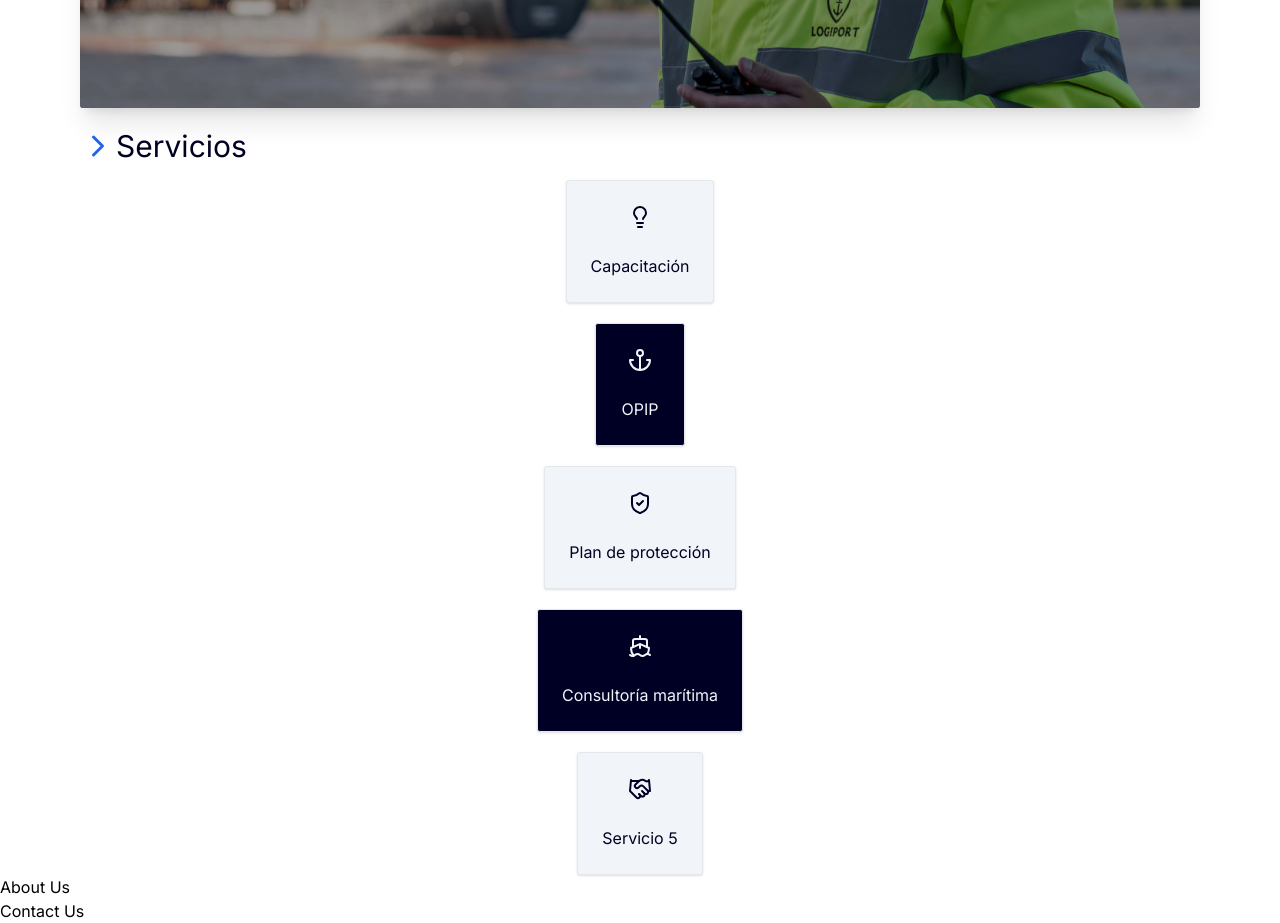
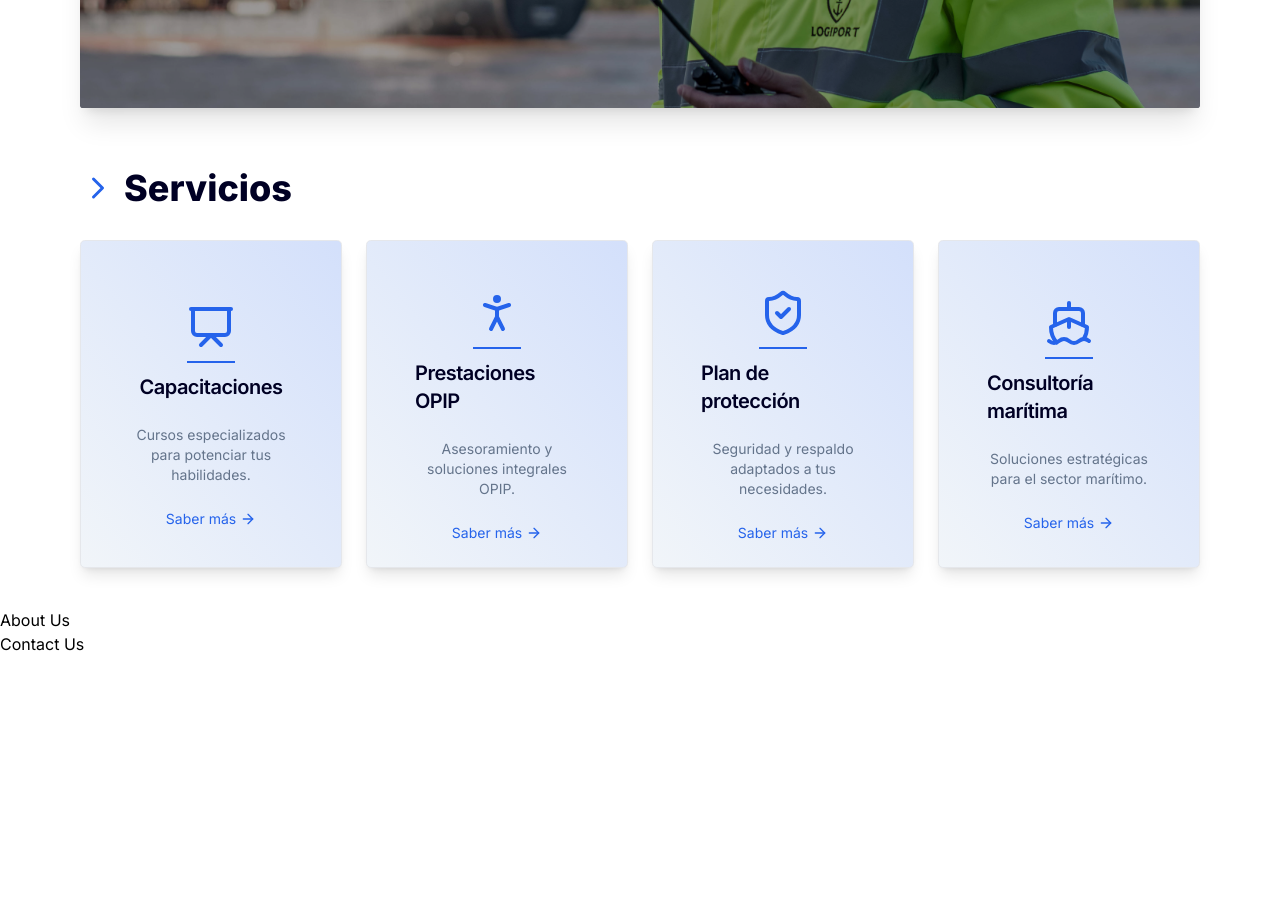
Before and after one commit to Stefano-Mazziotta/logiport.com.ar, a Next.js app: page / in a window 1280 px wide. Shown: the part 840-1763 px from the top of the page. After the commit the page ends 1496 px from the top, so only its background shows below. Built offline with nearby package versions, Linux system fonts and the light colour scheme.

Commit message:
working on services section

```diff
--- a/src/app/page.tsx
+++ b/src/app/page.tsx
@@ -1,5 +1,5 @@
 import Hero from "@/components/hero";
-import ServiceSection from "@/sections/servicesSection";
+import ServiceSection from "@/components/sections/servicesSection";
 
 export default function Home() {
   return (
--- /dev/null
+++ b/src/components/sections/servicesSection.tsx
@@ -0,0 +1,86 @@
+"use server";
+import {
+  Card,
+  CardHeader,
+  CardTitle,
+  CardContent,
+  CardDescription,
+} from "@/components/ui/card";
+import {
+  Ship,
+  ShieldCheck,
+  ChevronRight,
+  LucideProps,
+  PersonStanding,
+  Presentation,
+  ArrowRight,
+} from "lucide-react";
+
+interface Service {
+  title: string;
+  description: string;
+  icon: React.ComponentType<LucideProps>;
+}
+
+const ServiceSection: React.FC = async () => {
+  const services: Service[] = [
+    {
+      title: "Capacitaciones",
+      description: "Cursos especializados para potenciar tus habilidades.",
+      icon: Presentation,
+    },
+    {
+      title: "Prestaciones OPIP",
+      description: "Asesoramiento y soluciones integrales OPIP.",
+      icon: PersonStanding,
+    },
+    {
+      title: "Plan de protección",
+      description: "Seguridad y respaldo adaptados a tus necesidades.",
+      icon: ShieldCheck,
+    },
+    {
+      title: "Consultoría marítima",
+      description: "Soluciones estratégicas para el sector marítimo.",
+      icon: Ship,
+    },
+  ];
+
+  return (
+    <section id="services" className="px-4 md:px-10 xl:px-20 py-10">
+      <h2 className="text-foreground text-4xl font-extrabold flex items-center mb-8">
+        <ChevronRight size={36} className="text-primary mr-2" />
+        Servicios
+      </h2>
+      <main className="grid grid-cols-1 gap-6 sm:grid-cols-2 lg:grid-cols-4">
+        {services.map((service, index) => (
+          <Card
+            key={index}
+            className="relative flex flex-col items-center justify-center p-6 rounded-lg shadow-lg bg-gradient-to-tr from-secondary to-primary/20 text-foreground transition-colors ease-linear duration-300 hover:bg-gradient-to-bl hover:from-primary/40 hover:to-secondary"
+          >
+            <CardHeader className="flex flex-col items-center gap-1">
+              <service.icon className="w-12 h-12 text-primary" />
+              <div className="h-[2px] w-12 bg-primary"></div>
+              <CardTitle className="text-xl font-semibold">
+                {service.title}
+              </CardTitle>
+            </CardHeader>
+            <CardContent className="text-center">
+              <CardDescription className="text-sm text-muted-foreground">
+                {service.description}
+              </CardDescription>
+            </CardContent>
+            <a
+              href="#"
+              className="bottom-4 text-primary flex items-center gap-1 text-sm hover:text-primary/80 transition-colors"
+            >
+              Saber más <ArrowRight size={16} />
+            </a>
+          </Card>
+        ))}
+      </main>
+    </section>
+  );
+};
+
+export default ServiceSection;
--- a/src/sections/servicesSection.tsx
+++ /dev/null
@@ -1,80 +0,0 @@
-"use server";
-import { Card, CardContent } from "@/components/ui/card";
-import { Separator } from "@/components/ui/separator";
-import {
-  Ship,
-  Anchor,
-  Handshake,
-  Lightbulb,
-  ShieldCheck,
-  LucideProps,
-  ChevronRight,
-} from "lucide-react";
-
-interface Service {
-  title: string;
-  description: string;
-  icon: React.ComponentType<LucideProps>;
-}
-
-const ServiceSection: React.FC = async () => {
-  const services: Service[] = [
-    {
-      title: "Capacitación",
-      description: "Descripción del servicio 1",
-      icon: Lightbulb,
-    },
-    {
-      title: "OPIP",
-      description: "Descripción del servicio 2",
-      icon: Anchor,
-    },
-    {
-      title: "Plan de protección",
-      description: "Descripción del servicio 3",
-      icon: ShieldCheck,
-    },
-    {
-      title: "Consultoría marítima",
-      description: "Descripción del servicio 4",
-      icon: Ship,
-    },
-    {
-      title: "Servicio 5",
-      description: "Descripción del servicio 5",
-      icon: Handshake,
-    },
-  ];
-
-  return (
-    <section id="services" className="px-2 md:px-10 xl:px-20">
-      <h2 className="text-foreground text-3xl font-bold flex mb-4">
-        <ChevronRight size={36} className="text-primary" />
-        Servicios
-      </h2>
-      <div className="flex flex-col justify-center items-center gap-5">
-        {services.map((service, index) => {
-          const isOdd = index % 2 !== 0;
-          return (
-            <Card
-              key={index}
-              className={`flex flex-col items-center justify-center gap-3 p-6 w-[100px] h-[100px] ${
-                isOdd
-                  ? "bg-foreground text-secondary"
-                  : "bg-secondary text-foreground"
-              }`}
-            >
-              <service.icon />
-              <Separator
-                className={`w-10 ${isOdd ? "bg-foreground" : "bg-secondary"}`}
-              />
-              <h3>{service.title}</h3>
-            </Card>
-          );
-        })}
-      </div>
-    </section>
-  );
-};
-
-export default ServiceSection;
```
